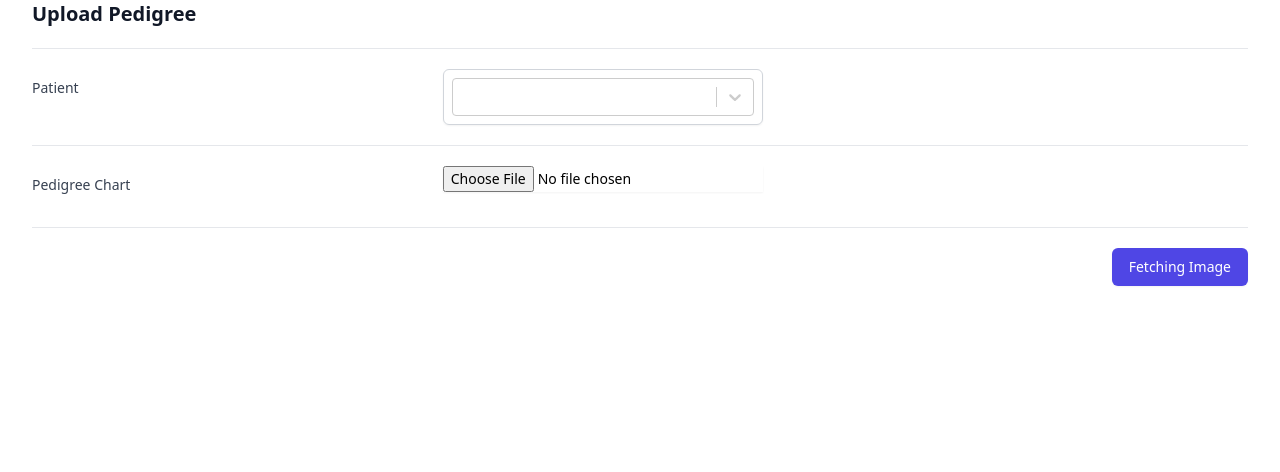
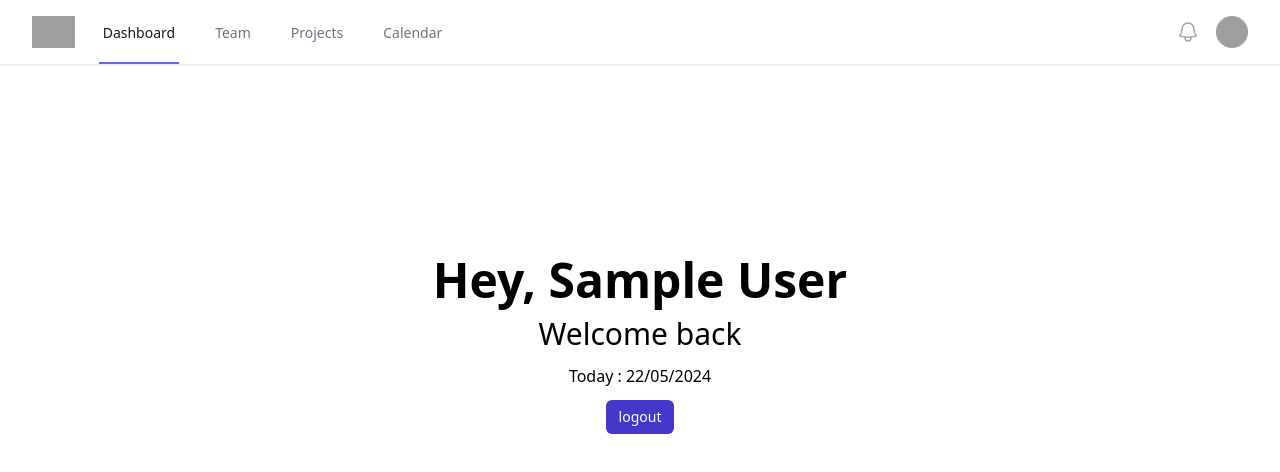
Before and after one commit to one-percent-startups/new-horizons-pedigree, a React (Vite) app: page / in a window 1280 px wide. Shown: the top 472 px of the page. Built offline with nearby package versions, Linux system fonts and the light colour scheme; no server answers; sample sign-in values are in the browser's storage; grey boxes are pictures that could not be loaded; what pica would draw is missing.

Commit message:
Add @headlessui/react dependency and fix login functionality

```diff
--- a/package.json
+++ b/package.json
@@ -10,6 +10,7 @@
     "preview": "vite preview"
   },
   "dependencies": {
+    "@headlessui/react": "^2.0.3",
     "@heroicons/react": "^2.1.3",
     "axios": "^1.7.2",
     "formik": "^2.4.6",
--- a/src/App.tsx
+++ b/src/App.tsx
@@ -1,12 +1,31 @@
-import { BrowserRouter, Route, Routes } from "react-router-dom";
+/* eslint-disable @typescript-eslint/no-explicit-any */
+import {
+  BrowserRouter,
+  Route,
+  Routes,
+  Outlet,
+  Navigate,
+} from "react-router-dom";
 import Login from "./pages/auth/Login";
 import Pedigree from "./pages/Pedegree";
+import Homepage from "./pages/Home";
 function App() {
+  const localStorageItem = localStorage.getItem("newhorizon_user") ?? "";
+  let user: any = null;
+  if (localStorageItem) {
+    user = JSON.parse(localStorageItem);
+  }
+  const ProtectedRoute = () => {
+    return user ? <Outlet /> : <Navigate to="/login" />;
+  };
   return (
     <BrowserRouter>
       <Routes>
         <Route path="/login" element={<Login />} />
-        <Route path="/" element={<Pedigree />} />
+        <Route path="/" element={<ProtectedRoute />}>
+          <Route path="/" element={<Homepage />} />
+          <Route path="/pedigree" element={<Pedigree />} />
+        </Route>
       </Routes>
     </BrowserRouter>
   );
--- /dev/null
+++ b/src/components/Navbar.tsx
@@ -0,0 +1,159 @@
+import {
+  Disclosure,
+  DisclosureButton,
+  DisclosurePanel,
+  Menu,
+  MenuButton,
+  MenuItem,
+  MenuItems,
+  Transition,
+} from "@headlessui/react";
+import { Bars3Icon, BellIcon, XMarkIcon } from "@heroicons/react/24/outline";
+import { Link } from "react-router-dom";
+
+function classNames(...classes: string[]) {
+  return classes.filter(Boolean).join(" ");
+}
+
+export default function Navbar() {
+  return (
+    <Disclosure as="nav" className="bg-white shadow">
+      {({ open }) => (
+        <>
+          <div className="mx-auto max-w-7xl px-4 sm:px-6 lg:px-8">
+            <div className="flex h-16 justify-between">
+              <div className="flex">
+                <div className="flex flex-shrink-0 items-center">
+                  <img
+                    className="h-8 w-auto"
+                    src="https://tailwindui.com/img/logos/mark.svg?color=indigo&shade=600"
+                    alt="Your Company"
+                  />
+                </div>
+                <div className="hidden sm:ml-6 sm:flex sm:space-x-8">
+                  {/* Current: "border-indigo-500 text-gray-900", Default: "border-transparent text-gray-500 hover:border-gray-300 hover:text-gray-700" */}
+                  <a
+                    href="#"
+                    className="inline-flex items-center border-b-2 border-indigo-500 px-1 pt-1 text-sm font-medium text-gray-900"
+                  >
+                    Dashboard
+                  </a>
+                  <a
+                    href="#"
+                    className="inline-flex items-center border-b-2 border-transparent px-1 pt-1 text-sm font-medium text-gray-500 hover:border-gray-300 hover:text-gray-700"
+                  >
+                    Team
+                  </a>
+                  <a
+                    href="#"
+                    className="inline-flex items-center border-b-2 border-transparent px-1 pt-1 text-sm font-medium text-gray-500 hover:border-gray-300 hover:text-gray-700"
+                  >
+                    Projects
+                  </a>
+                  <a
+                    href="#"
+                    className="inline-flex items-center border-b-2 border-transparent px-1 pt-1 text-sm font-medium text-gray-500 hover:border-gray-300 hover:text-gray-700"
+                  >
+                    Calendar
+                  </a>
+                </div>
+              </div>
+              <div className="hidden sm:ml-6 sm:flex sm:items-center">
+                <button
+                  type="button"
+                  className="relative rounded-full bg-white p-1 text-gray-400 hover:text-gray-500 focus:outline-none focus:ring-2 focus:ring-indigo-500 focus:ring-offset-2"
+                >
+                  <span className="absolute -inset-1.5" />
+                  <span className="sr-only">View notifications</span>
+                  <BellIcon className="h-6 w-6" aria-hidden="true" />
+                </button>
+
+                {/* Profile dropdown */}
+                <Menu as="div" className="relative ml-3">
+                  <div>
+                    <MenuButton className="relative flex rounded-full bg-white text-sm focus:outline-none focus:ring-2 focus:ring-indigo-500 focus:ring-offset-2">
+                      <span className="absolute -inset-1.5" />
+                      <span className="sr-only">Open user menu</span>
+                      <img
+                        className="h-8 w-8 rounded-full"
+                        src="https://images.unsplash.com/photo-1472099645785-5658abf4ff4e?ixlib=rb-1.2.1&ixid=eyJhcHBfaWQiOjEyMDd9&auto=format&fit=facearea&facepad=2&w=256&h=256&q=80"
+                        alt=""
+                      />
+                    </MenuButton>
+                  </div>
+                  <Transition
+                    enter="transition ease-out duration-200"
+                    enterFrom="transform opacity-0 scale-95"
+                    enterTo="transform opacity-100 scale-100"
+                    leave="transition ease-in duration-75"
+                    leaveFrom="transform opacity-100 scale-100"
+                    leaveTo="transform opacity-0 scale-95"
+                  >
+                    <MenuItems className="absolute right-0 z-10 mt-2 w-48 origin-top-right rounded-md bg-white py-1 shadow-lg ring-1 ring-black ring-opacity-5 focus:outline-none">
+                      <MenuItem>
+                        {({ focus }) => (
+                          <a
+                            href="#"
+                            onClick={() => {
+                              localStorage.removeItem("newhorizon_user");
+                              window.location.reload();
+                              window.location.href = "/login";
+                            }}
+                            className={classNames(
+                              focus ? "bg-gray-100" : "",
+                              "block px-4 py-2 text-sm text-gray-700"
+                            )}
+                          >
+                            Sign out
+                          </a>
+                        )}
+                      </MenuItem>
+                    </MenuItems>
+                  </Transition>
+                </Menu>
+              </div>
+              <div className="-mr-2 flex items-center sm:hidden">
+                {/* Mobile menu button */}
+                <DisclosureButton className="relative inline-flex items-center justify-center rounded-md p-2 text-gray-400 hover:bg-gray-100 hover:text-gray-500 focus:outline-none focus:ring-2 focus:ring-inset focus:ring-indigo-500">
+                  <span className="absolute -inset-0.5" />
+                  <span className="sr-only">Open main menu</span>
+                  {open ? (
+                    <XMarkIcon className="block h-6 w-6" aria-hidden="true" />
+                  ) : (
+                    <Bars3Icon className="block h-6 w-6" aria-hidden="true" />
+                  )}
+                </DisclosureButton>
+              </div>
+            </div>
+          </div>
+
+          <DisclosurePanel className="sm:hidden">
+            <div className="border-t border-gray-200 pb-3 pt-4">
+              <div className="mt-3 space-y-1">
+                <DisclosureButton
+                  as="a"
+                  href="/pedigree"
+                  className="block px-4 py-2 text-base font-medium text-gray-500 hover:bg-gray-100 hover:text-gray-800"
+                >
+                  <Link to="/pedigree">Pedigree</Link>
+                </DisclosureButton>
+                <DisclosureButton
+                  as="a"
+                  href="#"
+                  onClick={() => {
+                    localStorage.removeItem("newhorizon_user");
+                    window.location.reload();
+                    window.location.href = "/login";
+                  }}
+                  className="block px-4 py-2 text-base font-medium text-gray-500 hover:bg-gray-100 hover:text-gray-800"
+                >
+                  Sign out
+                </DisclosureButton>
+              </div>
+            </div>
+          </DisclosurePanel>
+        </>
+      )}
+    </Disclosure>
+  );
+}
--- /dev/null
+++ b/src/pages/Home/index.tsx
@@ -0,0 +1,45 @@
+/* eslint-disable @typescript-eslint/no-explicit-any */
+/* eslint-disable no-extra-boolean-cast */
+/* eslint-disable no-var */
+import { useNavigate } from "react-router-dom";
+import Navbar from "../../components/Navbar";
+
+const Homepage = () => {
+  const localStorageItem = localStorage.getItem("newhorizon_user") ?? "";
+  const user: any = JSON.parse(localStorageItem) ?? {};
+  var today = new Date();
+  const navigate = useNavigate();
+  return (
+    <>
+      <Navbar />
+      <div className="flex justify-center mt-48 items-center flex-col space-y-3">
+        <h1 className="text-5xl  font-bold">
+          Hey, {user?.firstName + " " + user?.lastName}
+        </h1>
+        <h3 className="text-3xl ">Welcome back</h3>
+        <p>
+          Today :{" "}
+          {today.toLocaleDateString("en-IN", {
+            month: "2-digit",
+            day: "2-digit",
+            year: "numeric",
+          })}
+        </p>
+        <div className="flex space-x-2">
+          <button
+            onClick={() => {
+              localStorage.removeItem("newhorizon_user");
+              window.location.reload();
+              navigate("/login");
+            }}
+            className="inline-flex items-center rounded-md border mb-6 border-transparent bg-indigo-700 px-3 py-2 text-sm font-medium leading-4 text-white hover:bg-indigo-600 focus:outline-none focus:ring-2 focus:ring-indigo-500 focus:ring-offset-2"
+          >
+            logout
+          </button>
+        </div>
+      </div>
+    </>
+  );
+};
+
+export default Homepage;
--- a/src/pages/Pedegree/index.tsx
+++ b/src/pages/Pedegree/index.tsx
@@ -5,6 +5,7 @@ import toast from "react-hot-toast";
 import Select from "react-select";
 import app_api from "../../../utils/api";
 import resizeImage from "../../../utils/resizeImage";
+import Navbar from "../../components/Navbar";
 function Pedigree() {
   const [file, setFile] = useState<File | null>(null);
   const [disable, setDisable] = useState<boolean>(true);
@@ -33,6 +34,8 @@ function Pedigree() {
   }, []);
 
   return (
+    <>
+      <Navbar />
       <div className="px-4 h-[80vh] sm:px-6 lg:px-8">
         <div>
           <div className="sm:flex-auto">
@@ -138,6 +141,7 @@ function Pedigree() {
           )}
         </Formik>
       </div>
+    </>
   );
 }
 
--- a/src/pages/auth/Login.tsx
+++ b/src/pages/auth/Login.tsx
@@ -1,8 +1,9 @@
 /* eslint-disable @typescript-eslint/no-explicit-any */
-import { useEffect } from "react";
+// import { useEffect } from "react";
 import { useNavigate } from "react-router-dom";
 import app_api from "../../../utils/api";
 import toast from "react-hot-toast";
+import { useEffect } from "react";
 const Login = () => {
   const navigate = useNavigate();
   const user = localStorage.getItem("newhorizon_user");
@@ -20,10 +21,13 @@ const Login = () => {
     try {
       const res = await app_api.post("/auth/login", body);
       if (res.data.data) {
-        localStorage.setItem("newhorizon_user", JSON.stringify(res.data.data));
+        await localStorage.setItem(
+          "newhorizon_user",
+          JSON.stringify(res.data.data)
+        );
+        window.location.reload();
       }
       toast.success("logged In");
-      navigate("/"); // TODO: Add home page route
     } catch (error: any) {
       toast.error(error.message);
     }
```
Also changed, not shown: 1 other file (tests, documents, lock files or other folders). Lines whose indentation alone changed are shown as unchanged.
